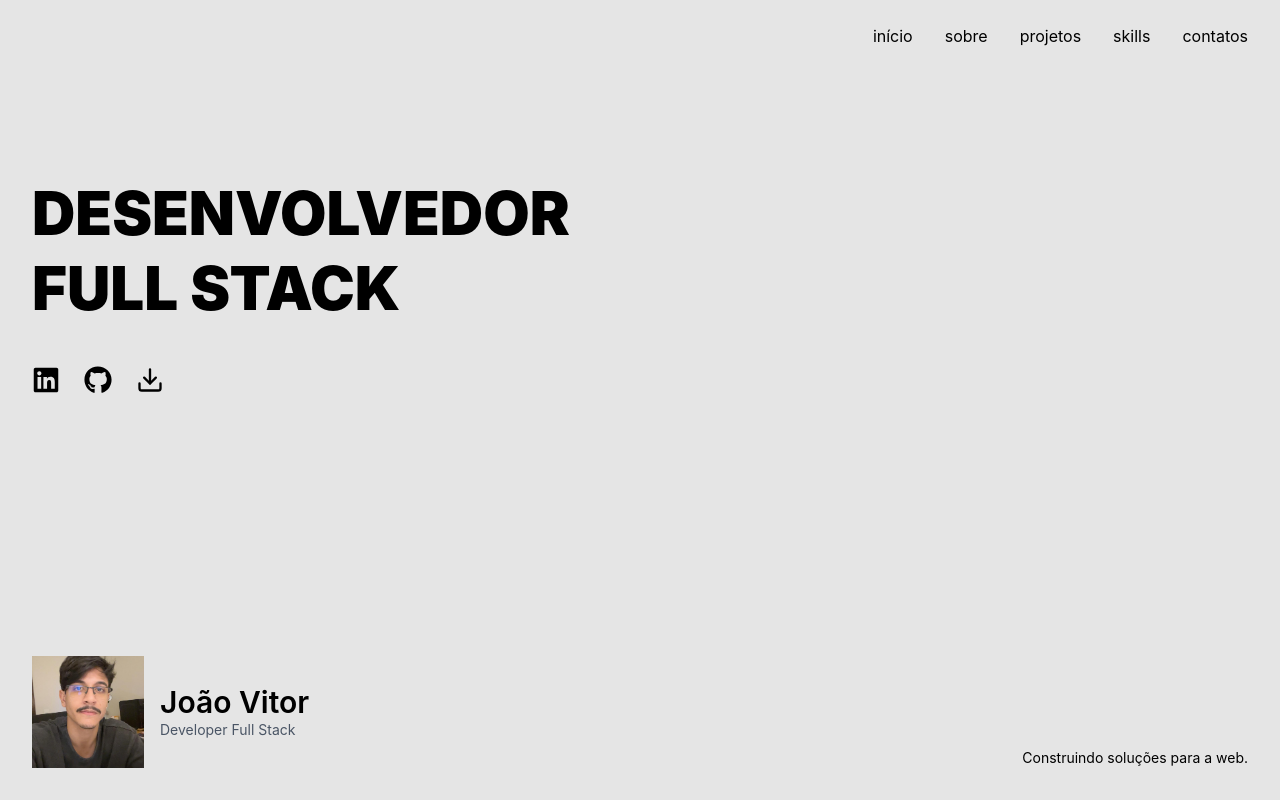
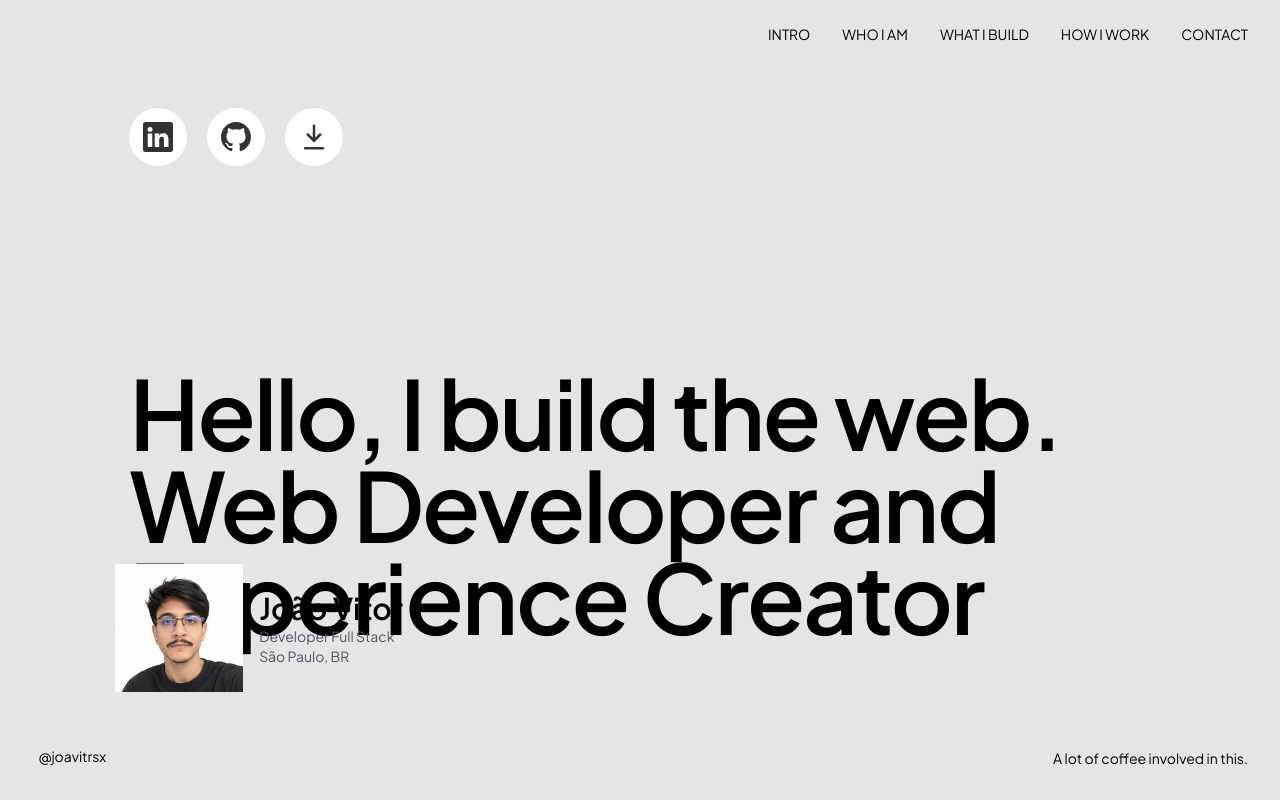
Before and after one commit to Joaoviitrsx/portfolio-joao-vitor, a React (Vite) app: page / in a window 1280 px wide. Built offline with nearby package versions, Linux system fonts and the light colour scheme.

Commit message:
feat: create intro section

```diff
--- a/src/components/Navbar.jsx
+++ b/src/components/Navbar.jsx
@@ -1,11 +1,30 @@
 function Navbar() {
   return (
     <nav className="flex items-center justify-end gap-8">
-      <a href="#inicio">início</a>
-      <a href="#sobre">sobre</a>
-      <a href="#projetos">projetos</a>
-      <a href="#skills">skills</a>
-      <a href="#contatos">contatos</a>
+      <a href="#inicio" className="group relative text-sm">
+        INTRO
+        <span className="absolute -bottom-1 left-0 h-px w-full origin-center scale-x-0 bg-black transition-transform duration-500 ease-out group-hover:scale-x-100" />
+      </a>
+
+      <a href="#sobre" className="group relative text-sm">
+        WHO I AM
+        <span className="absolute -bottom-1 left-0 h-px w-full origin-center scale-x-0 bg-black transition-transform duration-500 ease-out group-hover:scale-x-100" />
+      </a>
+
+      <a href="#projetos" className="group relative text-sm">
+        WHAT I BUILD
+        <span className="absolute -bottom-1 left-0 h-px w-full origin-center scale-x-0 bg-black transition-transform duration-500 ease-out group-hover:scale-x-100" />
+      </a>
+
+      <a href="#skills" className="group relative text-sm">
+        HOW I WORK
+        <span className="absolute -bottom-1 left-0 h-px w-full origin-center scale-x-0 bg-black transition-transform duration-500 ease-out group-hover:scale-x-100" />
+      </a>
+
+      <a href="#contatos" className="group relative text-sm">
+        CONTACT
+        <span className="absolute -bottom-1 left-0 h-px w-full origin-center scale-x-0 bg-black transition-transform duration-500 ease-out group-hover:scale-x-100" />
+      </a>
     </nav>
   );
 }
--- a/src/components/Profile.jsx
+++ b/src/components/Profile.jsx
@@ -1,11 +1,11 @@
 function Profile() {
   return (
     <div className="flex items-center gap-4">
-      <div className="h-28 w-28 overflow-hidden">
+      <div className="h-32 w-32 overflow-hidden">
         <img
           src="/images/profile.jpg"
           alt="João Vitor"
-          className="h-full w-full object-cover"
+          className="h-full w-full object-cover object-center"
         />
       </div>
 
@@ -13,6 +13,8 @@ function Profile() {
         <h2 className="text-3xl font-semibold">João Vitor</h2>
 
         <p className="text-sm text-gray-600">Developer Full Stack</p>
+
+        <p className="text-sm text-gray-600">São Paulo, BR</p>
       </div>
     </div>
   );
--- /dev/null
+++ b/src/components/SocialLinks.css
@@ -0,0 +1,102 @@
+.social-links {
+  display: flex;
+  align-items: center;
+  gap: 20px;
+}
+
+.social-item {
+  position: relative;
+}
+
+.social-button {
+  position: relative;
+  overflow: hidden;
+
+  display: flex;
+  align-items: center;
+  justify-content: center;
+
+  width: 58px;
+  height: 58px;
+
+  border-radius: 50%;
+
+  background: white;
+  color: #333;
+
+  transition:
+    transform 0.3s ease,
+    box-shadow 0.3s ease;
+}
+
+.social-button:hover {
+  transform: translateY(-2px);
+  box-shadow: 3px 2px 25px rgba(0, 0, 0, 0.12);
+
+  color: white;
+}
+
+.social-icon {
+  position: relative;
+  z-index: 2;
+
+  width: 30px;
+  height: 30px;
+
+  transition: color 0.3s ease;
+}
+
+/* Preenchimento que sobe */
+
+.social-fill {
+  position: absolute;
+
+  left: 0;
+  bottom: 0;
+
+  width: 100%;
+  height: 0;
+
+  background: #000;
+
+  transition: height 0.3s ease;
+}
+
+.social-button:hover .social-fill {
+  height: 100%;
+}
+
+/* Tooltip */
+
+.social-tooltip {
+  position: absolute;
+
+  left: 50%;
+  top: -38px;
+
+  transform: translateX(-50%) translateY(5px);
+
+  padding: 5px 9px;
+
+  background: #000;
+  color: white;
+
+  border-radius: 4px;
+
+  font-size: 12px;
+  white-space: nowrap;
+
+  opacity: 0;
+  visibility: hidden;
+
+  transition:
+    opacity 0.25s ease,
+    transform 0.25s ease;
+}
+
+.social-item:hover .social-tooltip {
+  opacity: 1;
+  visibility: visible;
+
+  transform: translateX(-50%) translateY(0);
+}
--- a/src/components/SocialLinks.jsx
+++ b/src/components/SocialLinks.jsx
@@ -1,20 +1,68 @@
-import { FaLinkedin, FaGithub } from "react-icons/fa";
-import { FiDownload } from "react-icons/fi";
+import "./SocialLinks.css";
 
 function SocialLinks() {
   return (
-    <div className="flex items-center gap-6">
-      <a href="#" aria-label="LinkedIn">
-        <FaLinkedin size={28} />
-      </a>
+    <div className="social-links">
+      {/* LinkedIn */}
+      <div className="social-item">
+        <a
+          href="https://www.linkedin.com/in/joaoviitrsx/"
+          target="_blank"
+          rel="noreferrer"
+          aria-label="LinkedIn"
+          className="social-button"
+        >
+          <span className="social-fill"></span>
 
-      <a href="#" aria-label="GitHub">
-        <FaGithub size={28} />
-      </a>
+          <svg viewBox="0 0 16 16" className="social-icon" fill="currentColor">
+            <path d="M0 1.146C0 .513.526 0 1.175 0h13.65C15.474 0 16 .513 16 1.146v13.708c0 .633-.526 1.146-1.175 1.146H1.175C.526 16 0 15.487 0 14.854zm4.943 12.248V6.169H2.542v7.225zm-1.2-8.212c.837 0 1.358-.554 1.358-1.248-.015-.709-.52-1.248-1.342-1.248S2.4 3.226 2.4 3.934c0 .694.521 1.248 1.327 1.248zm4.908 8.212V9.359c0-.216.016-.432.08-.586.173-.431.568-.878 1.232-.878.869 0 1.216.662 1.216 1.634v3.865h2.401V9.25c0-2.22-1.184-3.252-2.764-3.252-1.274 0-1.845.7-2.165 1.193v.025h-.016l.016-.025V6.169h-2.4c.03.678 0 7.225 0 7.225z" />
+          </svg>
+        </a>
 
-      <a href="#" aria-label="Download do currículo">
-        <FiDownload size={28} />
-      </a>
+        <span className="social-tooltip">LinkedIn</span>
+      </div>
+
+      {/* GitHub */}
+      <div className="social-item">
+        <a
+          href="https://github.com/Joaoviitrsx"
+          target="_blank"
+          rel="noreferrer"
+          aria-label="GitHub"
+          className="social-button"
+        >
+          <span className="social-fill"></span>
+
+          <svg viewBox="0 0 16 16" className="social-icon" fill="currentColor">
+            <path d="M8 0C3.58 0 0 3.58 0 8c0 3.54 2.29 6.53 5.47 7.59.4.07.55-.17.55-.38 0-.19-.01-.82-.01-1.49-2.01.37-2.53-.49-2.69-.94-.09-.23-.48-.94-.82-1.13-.28-.15-.68-.52-.01-.53.63-.01 1.08.58 1.23.82.72 1.21 1.87.87 2.33.66.07-.52.28-.87.51-1.07-1.78-.2-3.64-.89-3.64-3.95 0-.87.31-1.59.82-2.15-.08-.2-.36-1.02.08-2.12 0 0 .67-.21 2.2.82.64-.18 1.32-.27 2-.27s1.36.09 2 .27c1.53-1.04 2.2-.82 2.2-.82.44 1.1.16 1.92.08 2.12.51.56.82 1.27.82 2.15 0 3.07-1.87 3.75-3.65 3.95.29.25.54.73.54 1.48 0 1.07-.01 1.93-.01 2.2 0 .21.15.46.55.38A8.01 8.01 0 0 0 16 8c0-4.42-3.58-8-8-8" />
+          </svg>
+        </a>
+
+        <span className="social-tooltip">GitHub</span>
+      </div>
+
+      {/* Download CV */}
+      <div className="social-item">
+        <a download aria-label="Download CV" className="social-button">
+          <span className="social-fill"></span>
+
+          <svg
+            viewBox="0 0 24 24"
+            className="social-icon"
+            fill="none"
+            stroke="currentColor"
+            strokeWidth="2"
+            strokeLinecap="round"
+            strokeLinejoin="round"
+          >
+            <path d="M12 3v12" />
+            <path d="m7 10 5 5 5-5" />
+            <path d="M5 21h14" />
+          </svg>
+        </a>
+
+        <span className="social-tooltip">Download CV</span>
+      </div>
     </div>
   );
 }
--- a/src/index.css
+++ b/src/index.css
@@ -1,3 +1,9 @@
+@import url("https://fonts.googleapis.com/css2?family=Plus+Jakarta+Sans:wght@400;500;600;700&display=swap");
+
+* {
+  font-family: "Plus Jakarta Sans", sans-serif;
+}
+
 @import "tailwindcss";
 
 :root {
--- a/src/sections/Intro.jsx
+++ b/src/sections/Intro.jsx
@@ -10,24 +10,35 @@ function Intro() {
     >
       <Navbar />
 
-      <div className="mt-32">
-        <h1 className="text-6xl font-black leading-tight">
-          DESENVOLVEDOR
-          <br />
-          FULL STACK
-        </h1>
-      </div>
-
-      <div className="mt-10">
+      <div className="mt-16 ml-[8%]">
         <SocialLinks />
       </div>
 
-      <div className="absolute bottom-8 left-8">
+      <main className="flex flex-col pt-50 pl-[8%]">
+        <h1 className="text-8xl font-semibold leading-[0.96] tracking-tight">
+          Hello, I build the web.
+          <br />
+          Web Developer and Experience Creator
+        </h1>
+      </main>
+
+      <div className="absolute bottom-27 left-[9%]">
         <Profile />
+      </div>
+      <div className="absolute bottom-8 left-[3%]">
+        <a
+          href="https://www.instagram.com/joavitrsx/?__pwa=1"
+          target="_blank"
+          rel="noreferrer"
+          className="group relative inline-block text-sm"
+        >
+          @joavitrsx
+          <span className="absolute -bottom-1 left-0 h-px w-full origin-center scale-x-0 bg-black transition-transform duration-500 ease-out group-hover:scale-x-100" />
+        </a>
       </div>
 
       <div className="absolute bottom-8 right-8">
-        <p className="text-sm">Construindo soluções para a web.</p>
+        <p className="text-sm">A lot of coffee involved in this.</p>
       </div>
     </section>
   );
```
Also changed, not shown: public/images/profile.jpg.
